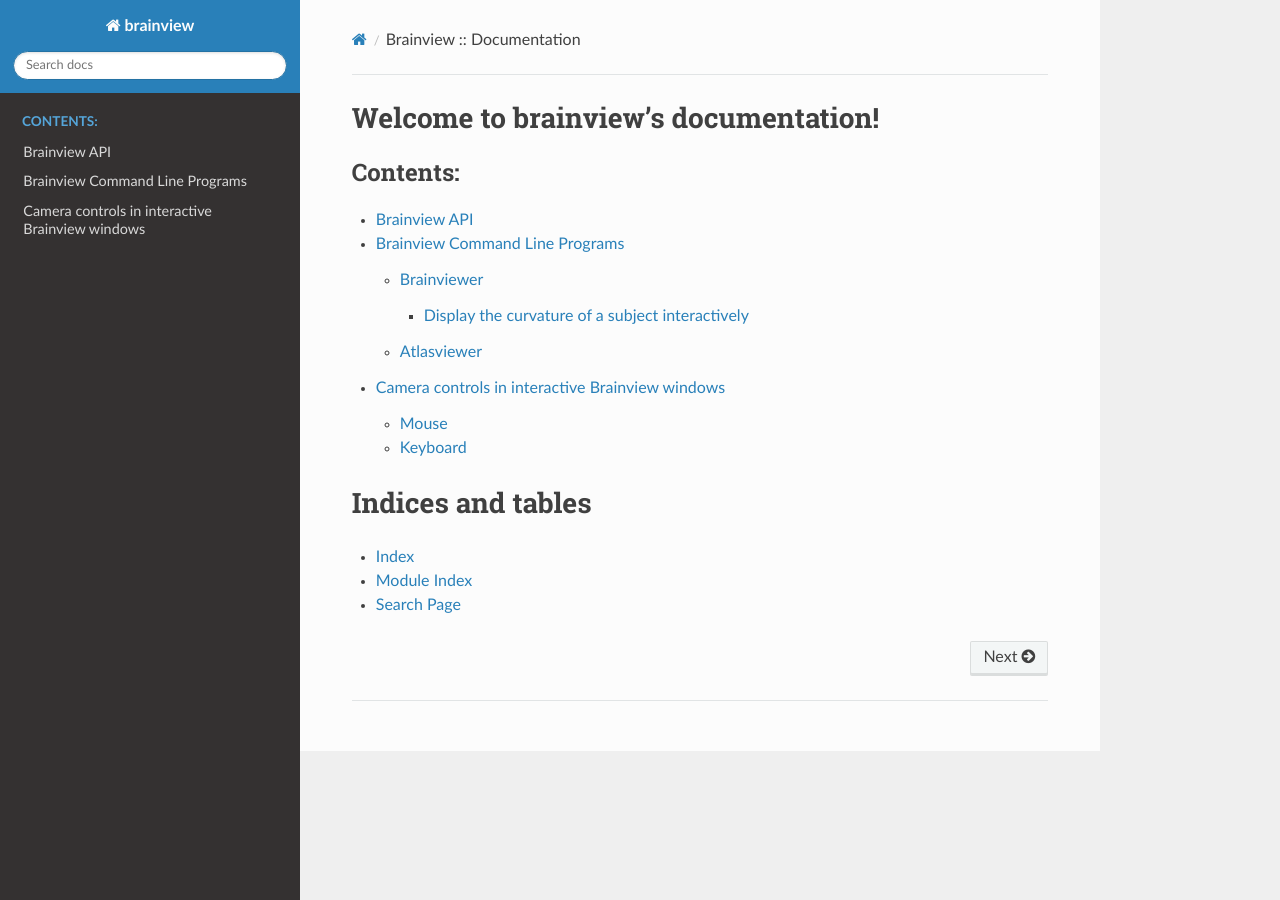
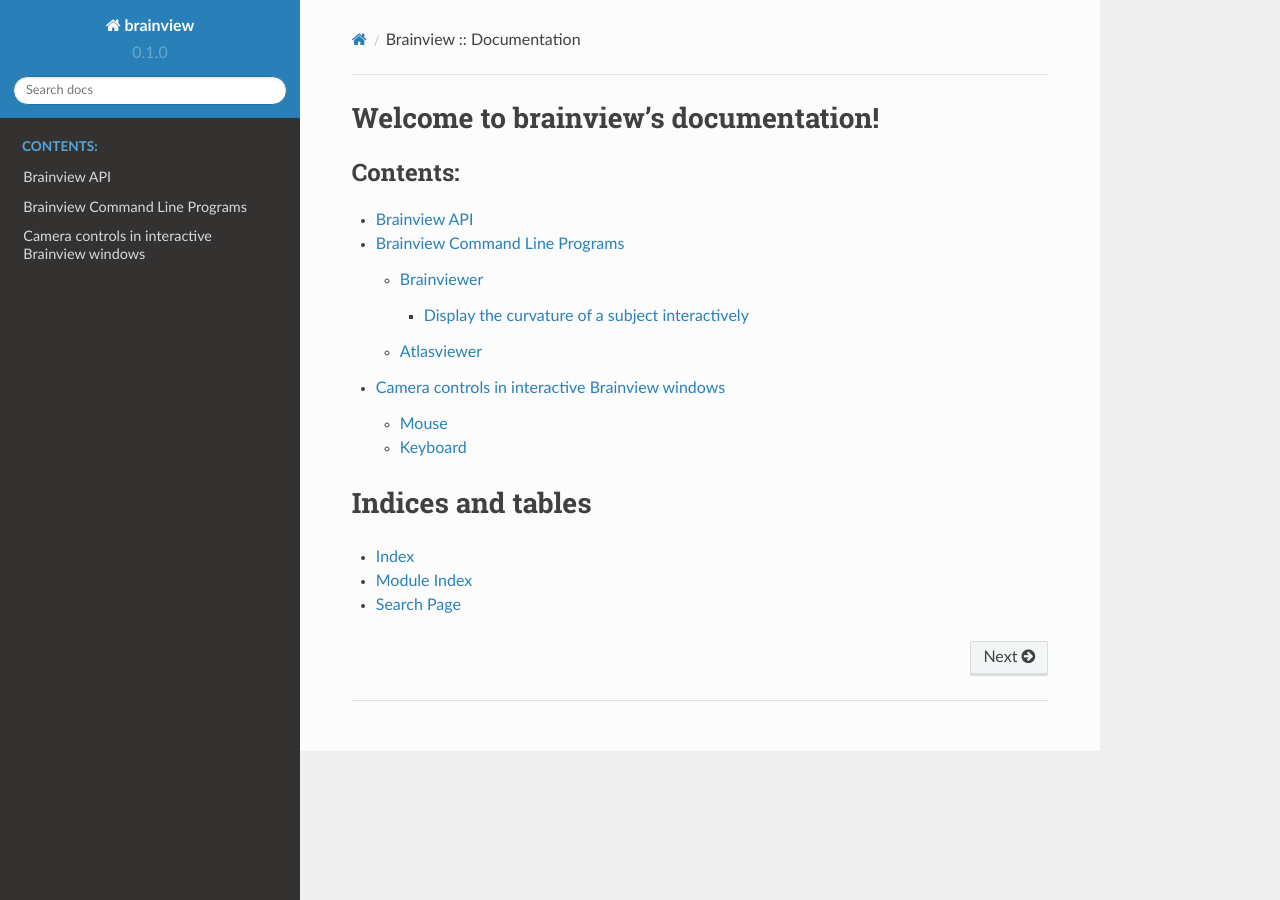
Before and after one commit to dfsp-spirit/brainview, a Sphinx documentation site: the page built from doc/index.rst, in a window 1280 px wide. Built offline with Sphinx 7.4.7 and the Read the Docs theme 2.0.0, drawn with Linux system fonts in a browser that asks for light colours.

Commit message:
Set version info

```diff
--- a/doc/conf.py
+++ b/doc/conf.py
@@ -28,9 +28,9 @@ copyright = u'2018, Tim Schäfer'
 author = u'Tim Schäfer'
 
 # The short X.Y version
-version = u''
+version = u'0.1.0'
 # The full version, including alpha/beta/rc tags
-release = u''
+release = u'v0.1.0'
 
 
 # -- General configuration ---------------------------------------------------
```
